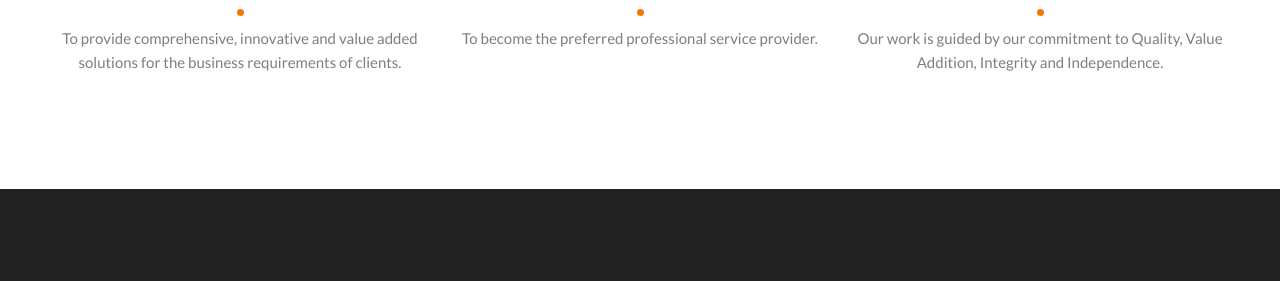
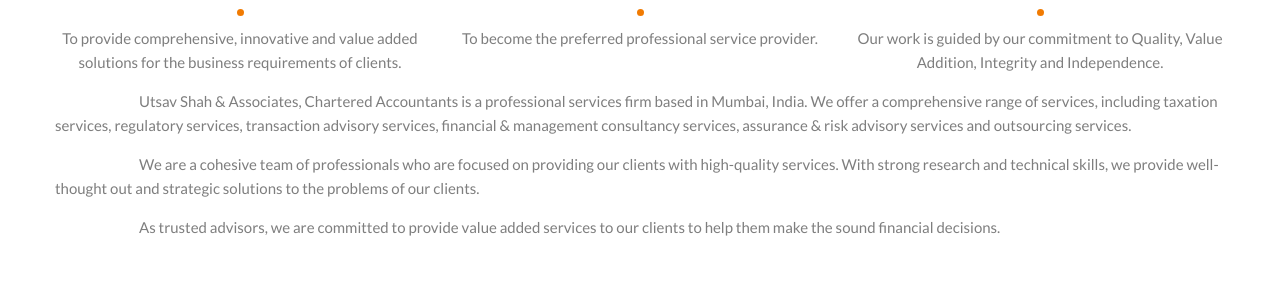
Before and after one commit to utsavmilanshah/ussh.github.io, a plain HTML site: page about-us.html in a window 1280 px wide. Shown: the part 842-1123 px from the top of the page. Drawn offline with Linux system fonts and the light colour scheme; a script that the page names is missing.

Commit message:
Update about us page

```diff
--- a/about-us.html
+++ b/about-us.html
@@ -240,10 +240,22 @@
                             </div>
                         </div>
                     </div>
+                    <p>
+                        &nbsp;&nbsp;&nbsp;&nbsp;&nbsp;&nbsp;&nbsp;&nbsp;&nbsp;&nbsp;&nbsp;&nbsp;&nbsp;&nbsp;&nbsp;&nbsp;&nbsp;&nbsp;&nbsp;&nbsp;&nbsp;&nbsp;&nbsp;&nbsp;&nbsp;&nbsp;&nbsp;&nbsp;
+                        Utsav Shah & Associates, Chartered Accountants is a professional services firm based in Mumbai, India. We offer a comprehensive range of services, including taxation services, regulatory services, transaction advisory services, financial & management consultancy services, assurance & risk advisory services and outsourcing services.
+                    </p>
+
+                    <p>
+                        &nbsp;&nbsp;&nbsp;&nbsp;&nbsp;&nbsp;&nbsp;&nbsp;&nbsp;&nbsp;&nbsp;&nbsp;&nbsp;&nbsp;&nbsp;&nbsp;&nbsp;&nbsp;&nbsp;&nbsp;&nbsp;&nbsp;&nbsp;&nbsp;&nbsp;&nbsp;&nbsp;&nbsp;
+                        We are a cohesive team of professionals who are focused on providing our clients with high-quality services. With strong research and technical skills, we provide well-thought out and strategic solutions to the problems of our clients.
+                    </p>
+
+                    <p>
+                        &nbsp;&nbsp;&nbsp;&nbsp;&nbsp;&nbsp;&nbsp;&nbsp;&nbsp;&nbsp;&nbsp;&nbsp;&nbsp;&nbsp;&nbsp;&nbsp;&nbsp;&nbsp;&nbsp;&nbsp;&nbsp;&nbsp;&nbsp;&nbsp;&nbsp;&nbsp;&nbsp;&nbsp;
+                        As trusted advisors, we are committed to provide value added services to our clients to help them make the sound financial decisions.
+                    </p>
                 </div>
             </div>
-
-
         </div>
 
         <div class="clearfix"></div>
```
